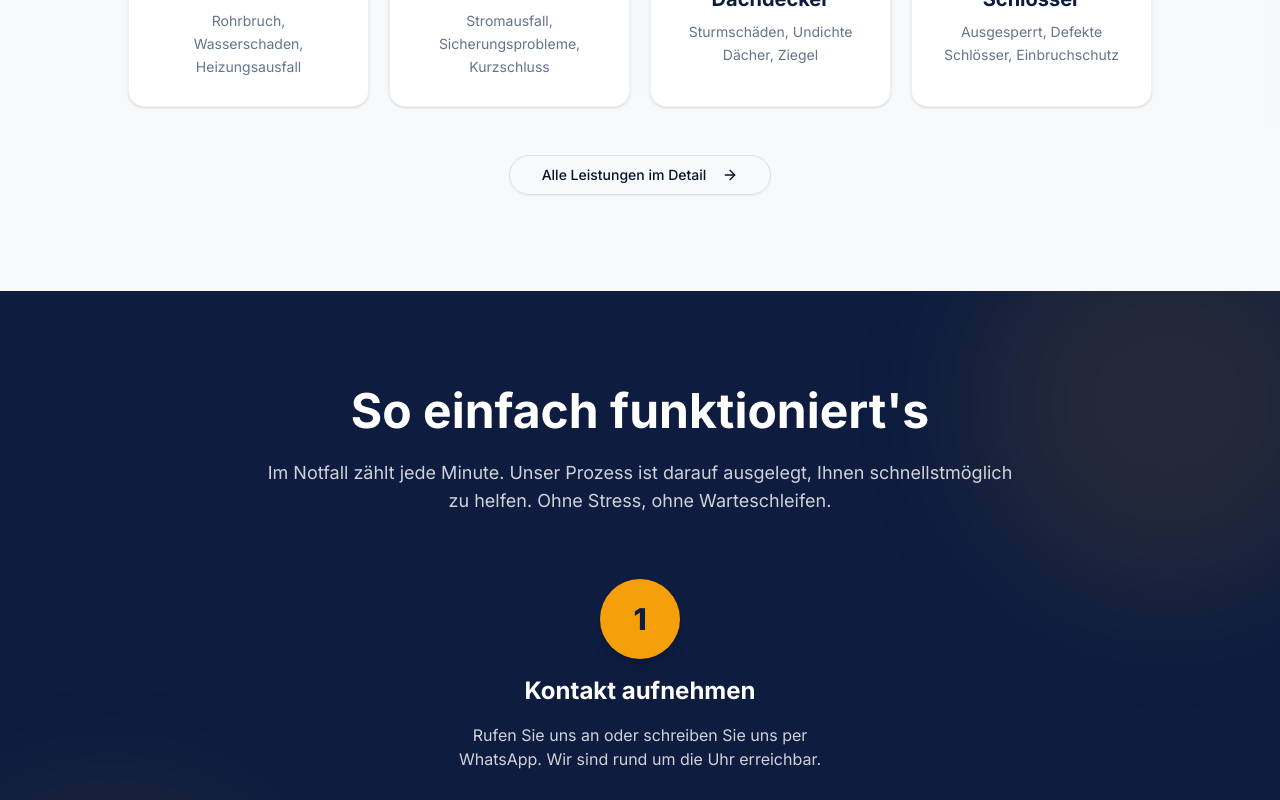
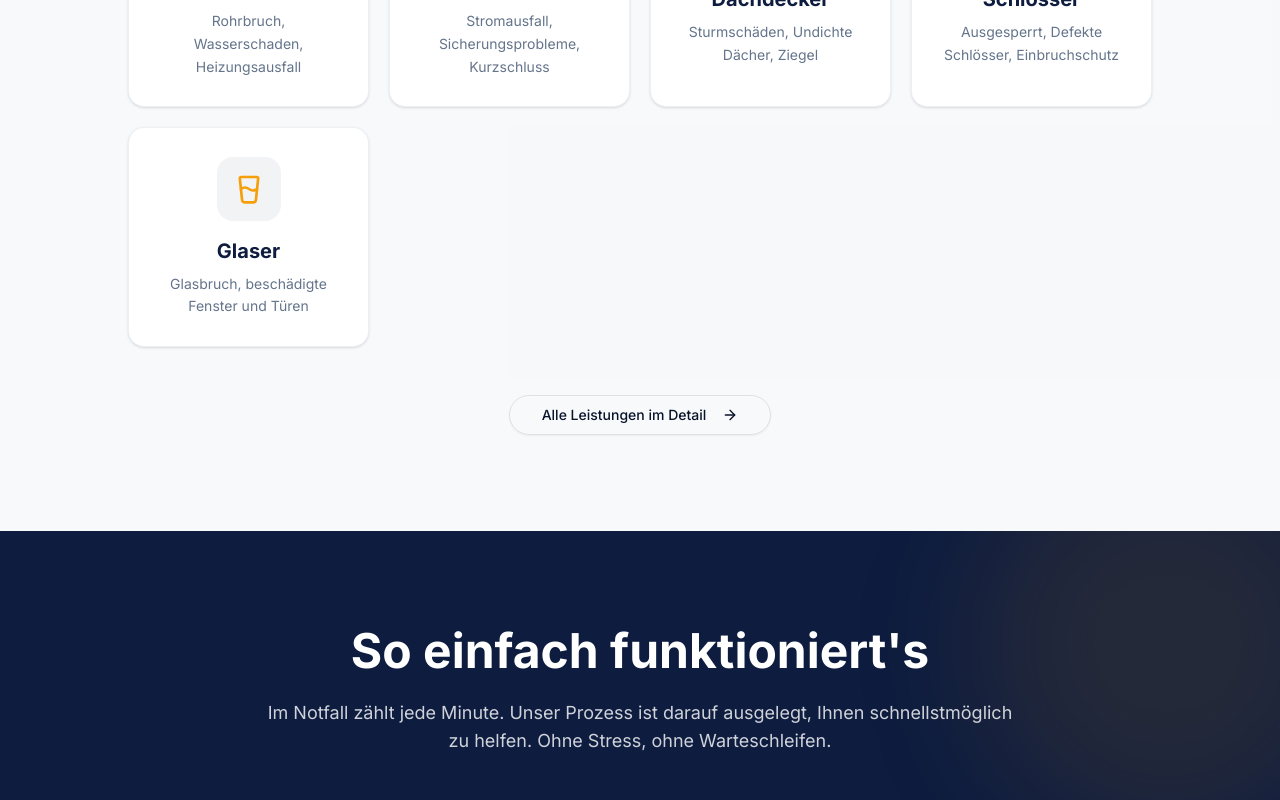
Before and after one commit to tufan8877/Notprofi24, a React (Vite) app: page / in a window 1280 px wide. Shown: the part 1400-2200 px from the top of the page. Built offline with nearby package versions, Linux system fonts and the light colour scheme.

Commit message:
Add glass repair emergency service

```diff
--- a/src/pages/Home.tsx
+++ b/src/pages/Home.tsx
@@ -11,6 +11,7 @@ import {
   Zap,
   Hammer,
   Key,
+  GlassWater,
   ArrowRight,
   CheckCircle2
 } from "lucide-react";
@@ -36,6 +37,7 @@ export default function Home() {
     { icon: <Zap className="w-10 h-10 mb-4 text-secondary" />, title: "Elektriker", href: "/elektriker-notdienst-wien", desc: "Stromausfall, Sicherungsprobleme, Kurzschluss" },
     { icon: <Hammer className="w-10 h-10 mb-4 text-secondary" />, title: "Dachdecker", href: "/dachdecker-notdienst-wien", desc: "Sturmschäden, Undichte Dächer, Ziegel" },
     { icon: <Key className="w-10 h-10 mb-4 text-secondary" />, title: "Schlosser", href: "/schlosser-notdienst-wien", desc: "Ausgesperrt, Defekte Schlösser, Einbruchschutz" },
+    { icon: <GlassWater className="w-10 h-10 mb-4 text-secondary" />, title: "Glaser", href: "/leistungen#glaser", desc: "Glasbruch, beschädigte Fenster und Türen" },
   ];
 
   return (
```
